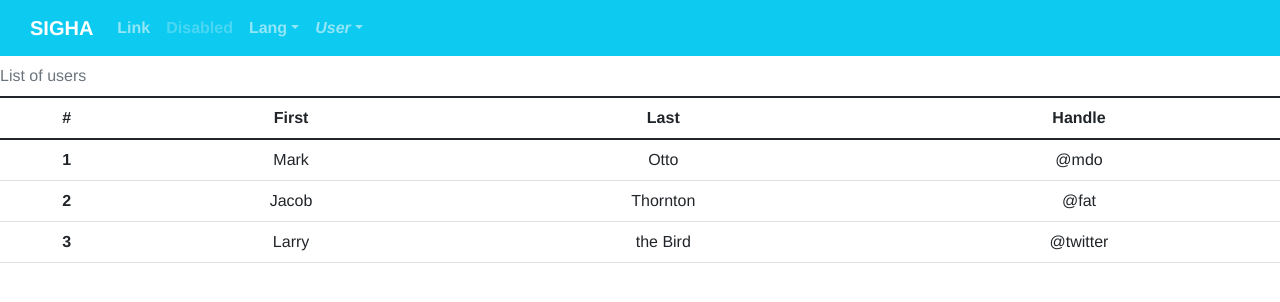
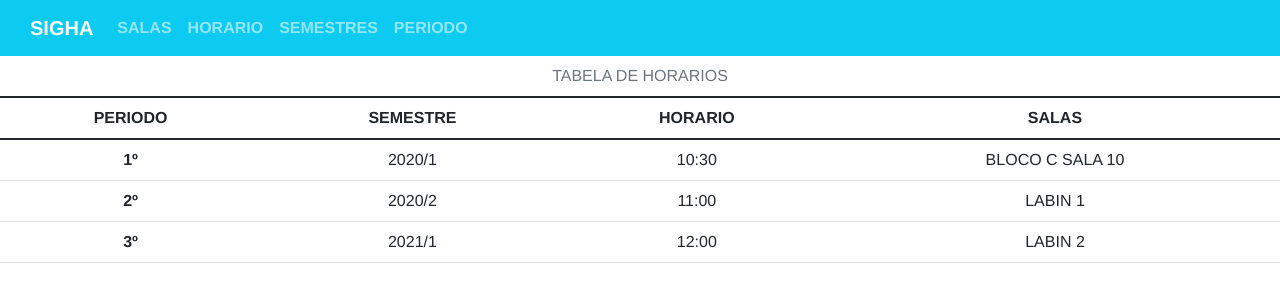
Before and after one commit to rpdeb/sigha-unitins, a Vue app in the folder sigha-unitins/: page / in a window 1280 px wide. Shown: the top 302 px of the page. Built offline with nearby package versions, Linux system fonts and the light colour scheme.

Commit message:
update comitt

```diff
--- a/sigha-unitins/public/index.html
+++ b/sigha-unitins/public/index.html
@@ -4,7 +4,7 @@
     <meta charset="utf-8">
     <meta http-equiv="X-UA-Compatible" content="IE=edge">
     <meta name="viewport" content="width=device-width,initial-scale=1.0">
-    <link rel="icon" href="">
+    <link rel="icon" href=" unitins-icon.png">
     <title>SIGHA</title>
   </head>
   <body>
--- a/sigha-unitins/src/App.vue
+++ b/sigha-unitins/src/App.vue
@@ -7,63 +7,46 @@
 
       <b-collapse id="nav-collapse" is-nav>
         <b-navbar-nav>
-          <b-nav-item href="#">Link</b-nav-item>
-          <b-nav-item href="#" disabled>Disabled</b-nav-item>
-        </b-navbar-nav>
-
-        <!-- Right aligned nav items -->
-        <b-navbar-nav class="ml-auto">
-          <b-nav-form> </b-nav-form>
-
-          <b-nav-item-dropdown text="Lang" right>
-            <b-dropdown-item href="#">EN</b-dropdown-item>
-            <b-dropdown-item href="#">ES</b-dropdown-item>
-            <b-dropdown-item href="#">RU</b-dropdown-item>
-            <b-dropdown-item href="#">FA</b-dropdown-item>
-          </b-nav-item-dropdown>
-
-          <b-nav-item-dropdown right>
-            <!-- Using 'button-content' slot -->
-            <template #button-content>
-              <em>User</em>
-            </template>
-            <b-dropdown-item href="#">Profile</b-dropdown-item>
-            <b-dropdown-item href="#">Sign Out</b-dropdown-item>
-          </b-nav-item-dropdown>
+          <b-nav-item href="#">SALAS</b-nav-item>
+          <b-nav-item href="#" >HORARIO</b-nav-item>
+             <b-nav-item href="#" >SEMESTRES</b-nav-item>
+                <b-nav-item href="#" >PERIODO</b-nav-item>
         </b-navbar-nav>
       </b-collapse>
     </b-navbar>
 
     <table class="table caption-top">
       <caption>
-        List of users
+        <center>
+      TABELA DE HORARIOS
+      </center>
       </caption>
       <thead>
         <tr>
-          <th scope="col">#</th>
-          <th scope="col">First</th>
-          <th scope="col">Last</th>
-          <th scope="col">Handle</th>
+          <th scope="col">PERIODO</th>
+          <th scope="col">SEMESTRE</th>
+          <th scope="col">HORARIO</th>
+          <th scope="col">SALAS</th>
         </tr>
       </thead>
       <tbody>
         <tr>
-          <th scope="row">1</th>
-          <td>Mark</td>
-          <td>Otto</td>
-          <td>@mdo</td>
+          <th scope="row">1º</th>
+          <td>2020/1</td>
+          <td>10:30</td>
+          <td>BLOCO C SALA 10</td>
         </tr>
         <tr>
-          <th scope="row">2</th>
-          <td>Jacob</td>
-          <td>Thornton</td>
-          <td>@fat</td>
+          <th scope="row">2º</th>
+          <td>2020/2</td>
+          <td>11:00</td>
+          <td>LABIN 1 </td>
         </tr>
         <tr>
-          <th scope="row">3</th>
-          <td>Larry</td>
-          <td>the Bird</td>
-          <td>@twitter</td>
+          <th scope="row">3º</th>
+          <td>2021/1</td>
+          <td>12:00</td>
+          <td>LABIN 2</td>
         </tr>
       </tbody>
     </table>
@@ -97,4 +80,5 @@ nav a {
 nav a.router-link-exact-active {
   color: #42b983;
 }
+
 </style>
```
Also changed, not shown: sigha-unitins/public/unitins-icon.png (renamed from sigha-unitins/src/assets/unitins-icon.png).
